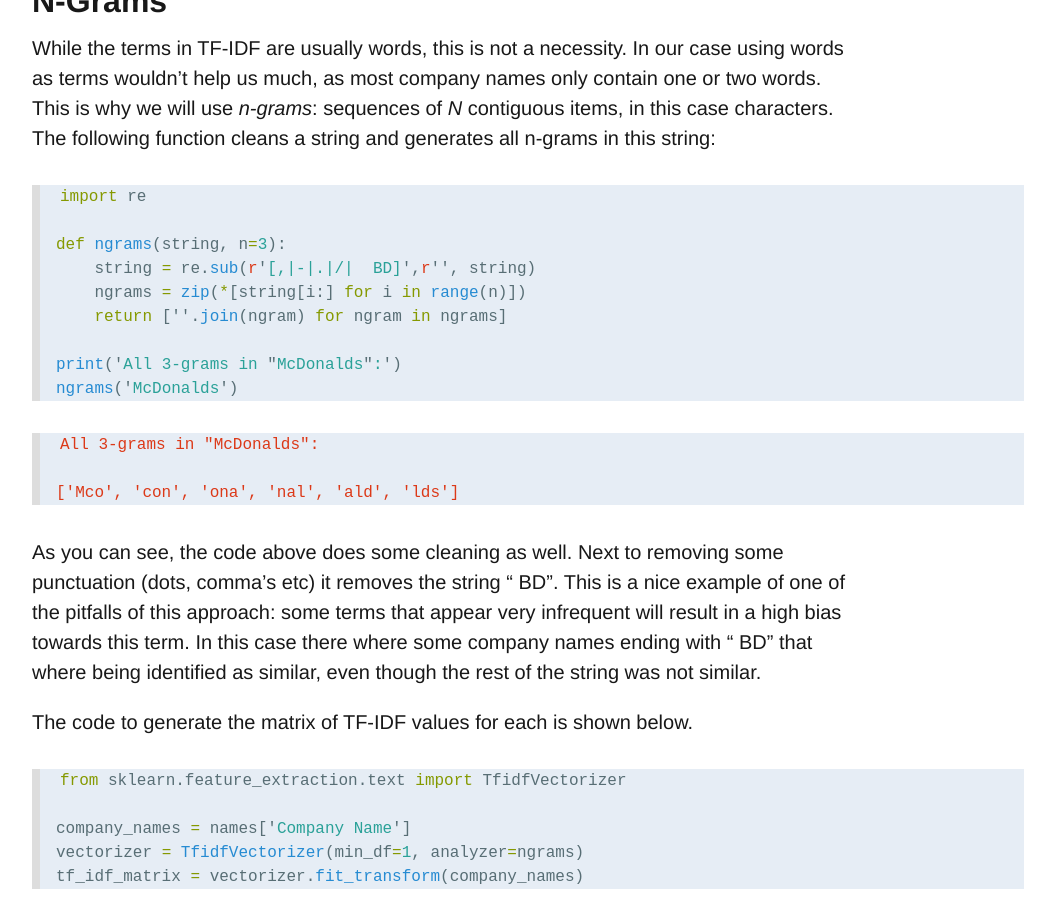
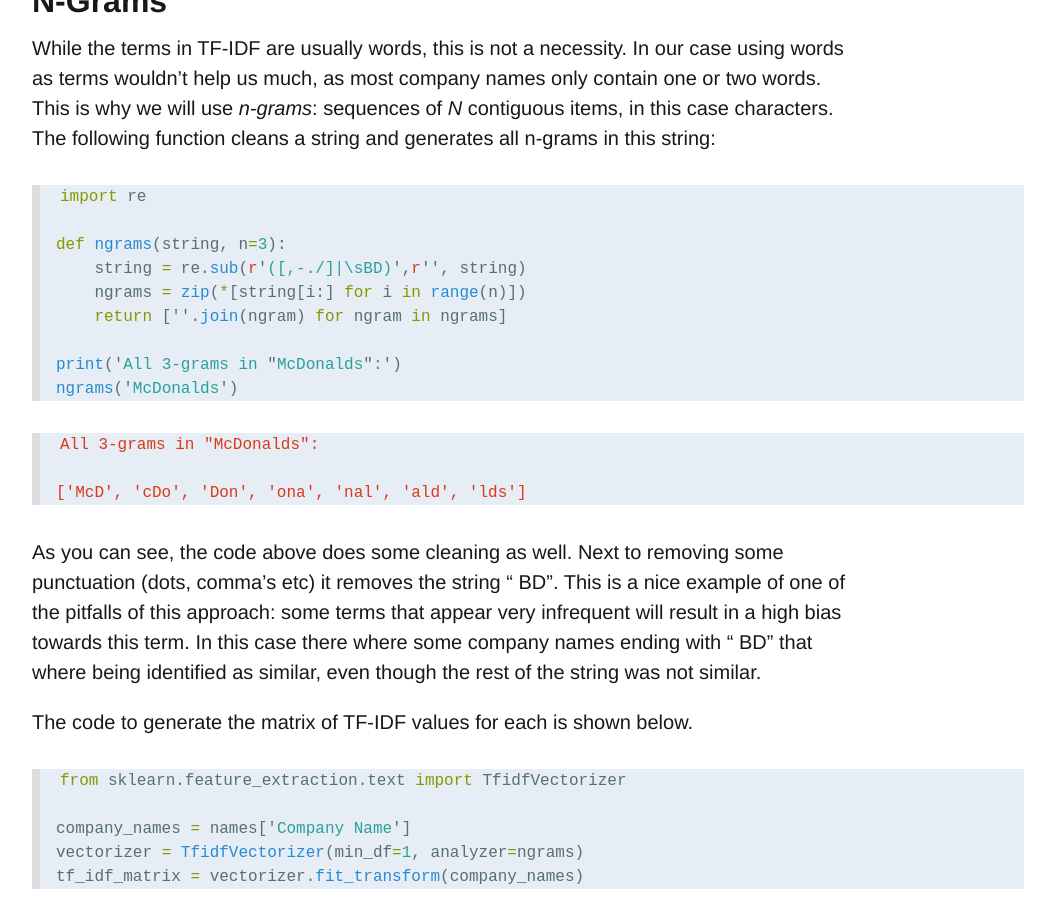
Before and after one commit to Bergvca/bergvca.github.io, a Jekyll site: the page built from _posts/2017-10-14-super-fast-string-matching.md, in a window 1280 px wide and 900 px high, scrolled down 3127 px. Shown: the whole window, without its empty margins (112-1167 px from the left). Built offline with Jekyll 4.4.1, drawn with Linux system fonts in a browser that asks for light colours; comment, search, counter and statistics services are not loaded.

Commit message:
fixed bug in regex

```diff
--- a/_posts/2017-10-14-super-fast-string-matching.md
+++ b/_posts/2017-10-14-super-fast-string-matching.md
@@ -143,7 +143,7 @@ While the terms in TF-IDF are usually words, this is not a necessity. In our cas
 import re
 
 def ngrams(string, n=3):
-    string = re.sub(r'[,|-|.|/|  BD]',r'', string)
+    string = re.sub(r'([,-./]|\sBD)',r'', string)
     ngrams = zip(*[string[i:] for i in range(n)])
     return [''.join(ngram) for ngram in ngrams]
 
@@ -153,7 +153,7 @@ ngrams('McDonalds')
 
     All 3-grams in "McDonalds":
 
-    ['Mco', 'con', 'ona', 'nal', 'ald', 'lds']
+    ['McD', 'cDo', 'Don', 'ona', 'nal', 'ald', 'lds']
 
 
 
```
